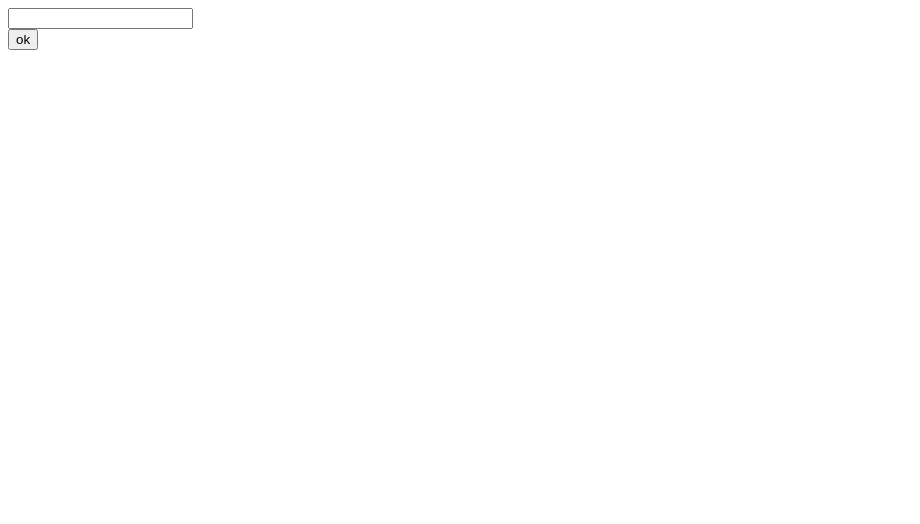
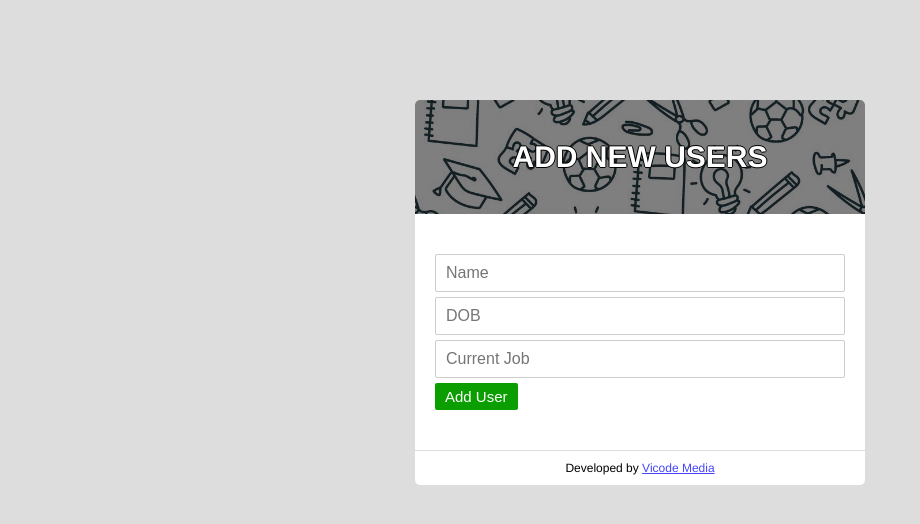
Before and after one commit to ruvictor/php-pdf, a PHP site: page / in a window 1280 px wide. Before the commit the part shown is almost empty. Shown: the top 524 px of the page, without its empty margins (0-920 px from the left). Run offline with PHP 8.4, Linux system fonts and the light colour scheme.

Commit message:
Final changes

```diff
--- /dev/null
+++ b/css/style.css
@@ -0,0 +1,3 @@
+body{
+    background-color: #ddd;
+}
--- a/index.php
+++ b/index.php
@@ -1,14 +1,45 @@
 <?php
 if($_POST){
     require('fpdf/fpdf.php');
+    $name = $_POST['usname'];
+    $dob = $_POST['dob'];
+    $job = $_POST['job'];
+    $title = 'User Report';
+
     $pdf = new FPDF();
     $pdf -> AddPage();
-    // SetFont(font, style, size)
-    // Cell(width, height, content, nextline parametters, alignement[c - center])
-    $pdf->SetFont('Arial','B',16);
-    $pdf->Cell(40,10,'Hello World!');
+    $pdf->SetTitle($title);
+    // Arial bold 15
+    $pdf->SetFont('Arial','B',15);
+    // Calculate width of title and position
+    $w = $pdf->GetStringWidth($title)+6;
+    $pdf->SetX((210-$w)/2);
+    // Colors of frame, background and text
+    $pdf->SetDrawColor(221,221,221,1);
+    $pdf->SetFillColor(10,158,0,1);
+    $pdf->SetTextColor(255,255,255,1);
+    // Thickness of frame (1 mm)
+    $pdf->SetLineWidth(1);
+    // Title
+    // Cell(width, height, content, border, nextline parametters, alignement[c - center], fill)
+    $pdf->Cell($w, 9, $title, 1, 1, 'C', true);
+    // Line break
+    $pdf->Ln(10);
+
+    $pdf->SetTextColor(0,0,0,1);
+    $w = $pdf->GetStringWidth($job)+6;
+    $pdf->SetX((170-$w)/2);
+    $pdf->Cell(40, 10, 'Name:', 1, 0, 'C');
+    $pdf->Cell($w, 10, $name, 1, 1, 'C');
+
+    $pdf->SetX((170-$w)/2);
+    $pdf->Cell(40, 10, 'DOB:', 1, 0, 'C');
+    $pdf->Cell($w, 10, $dob, 1, 1, 'C');
+
+    $pdf->SetX((170-$w)/2);
+    $pdf->Cell(40, 10, 'Job:', 1, 0, 'C');
+    $pdf->Cell($w, 10, $job, 1, 1, 'C');
     $pdf->Output();
-    $pdf -> output();
 }
 ?>
 <!DOCTYPE html>
@@ -17,11 +48,24 @@ if($_POST){
     <meta charset="UTF-8">
     <meta name="viewport" content="width=device-width, initial-scale=1.0">
     <title>Create PDF using PHP</title>
+    <link rel="stylesheet" href="style.css">
 </head>
 <body>
-    <form action='' method="POST">
-        <input type="text" name="name" /><br />
-        <input type="submit" value="ok" />
-    </form>
+    <div class="main-block">
+        <div class="header">
+            Add New Users
+        </div>
+        <div class="body">
+            <form action='' method="POST">
+                <input type="text" name="usname" placeholder="Name" required>
+                <input type="text" name="dob" placeholder="DOB" required>
+                <input type="text" name="job" placeholder="Current Job" required>
+                <input type="submit" value="Add User">
+            </form>
+        </div>
+        <div class="footer">
+            <p>Developed by <a href="https://vicodemedia.com" target="_blank">Vicode Media</a></p>
+        </div>
+    </div>
 </body>
 </html>
--- /dev/null
+++ b/style.css
@@ -0,0 +1,78 @@
+body{
+    background-color: #ddd;
+    font-family: "Helvetica Neue", Helvetica, Arial, sans-serif;
+}
+a{
+    color: #4545fd;
+}
+
+.main-block{
+    display: table;
+    margin: 100px auto 0;
+    background-color: #fff;
+    width: 100%;
+    max-width: 450px;
+    border-radius: 5px;
+}
+
+.main-block > .header{
+    background: #ffffff url(./css/bk.jpg) center center no-repeat;
+    width: 100%;
+    -webkit-background-size: cover;
+    -moz-background-size: cover;
+    -o-background-size: cover;
+    background-size: cover;
+    font-size: 30px;
+    font-weight: bold;
+    text-transform: uppercase;
+    text-align: center;
+    padding: 40px 0;
+    border-top-right-radius: 5px;
+    border-top-left-radius: 5px;
+    text-shadow: -1px 0 black, 0 1px black, 1px 0 black, 0 -1px black;
+    color: #fff;
+}
+
+.main-block > .body{
+    padding: 40px 20px;
+}
+.main-block > .footer{
+    border-top: 1px solid #ddd;
+}
+
+.main-block > .footer p{
+    padding: 10px;
+    margin: 0;
+    text-align: center;
+    font-size: 12px;
+}
+
+input[type="text"] {
+    background-color: #fff;
+    box-sizing: border-box;
+    border-radius: 2px;
+    color: #333;
+    -webkit-box-sizing: border-box;
+    -moz-box-sizing: border-box;
+    display: block;
+    float: none;
+    font-size: 16px;
+    border: 1px solid #ccc;
+    padding: 6px 10px;
+    height: 38px;
+    width: 100%;
+    line-height: 1.3;
+    margin: 0 0 5px;
+}
+input[type="submit"]{
+    background-color: #0a9e00;
+    color: #fff;
+    padding: 5px 10px;
+    border: 0;
+    font-size: 15px;
+    border-radius: 2px;
+    cursor: pointer;
+}
+input[type="submit"]:hover{
+    background-color: #098e00;
+}
```
Also changed, not shown: css/bk.jpg (added).
